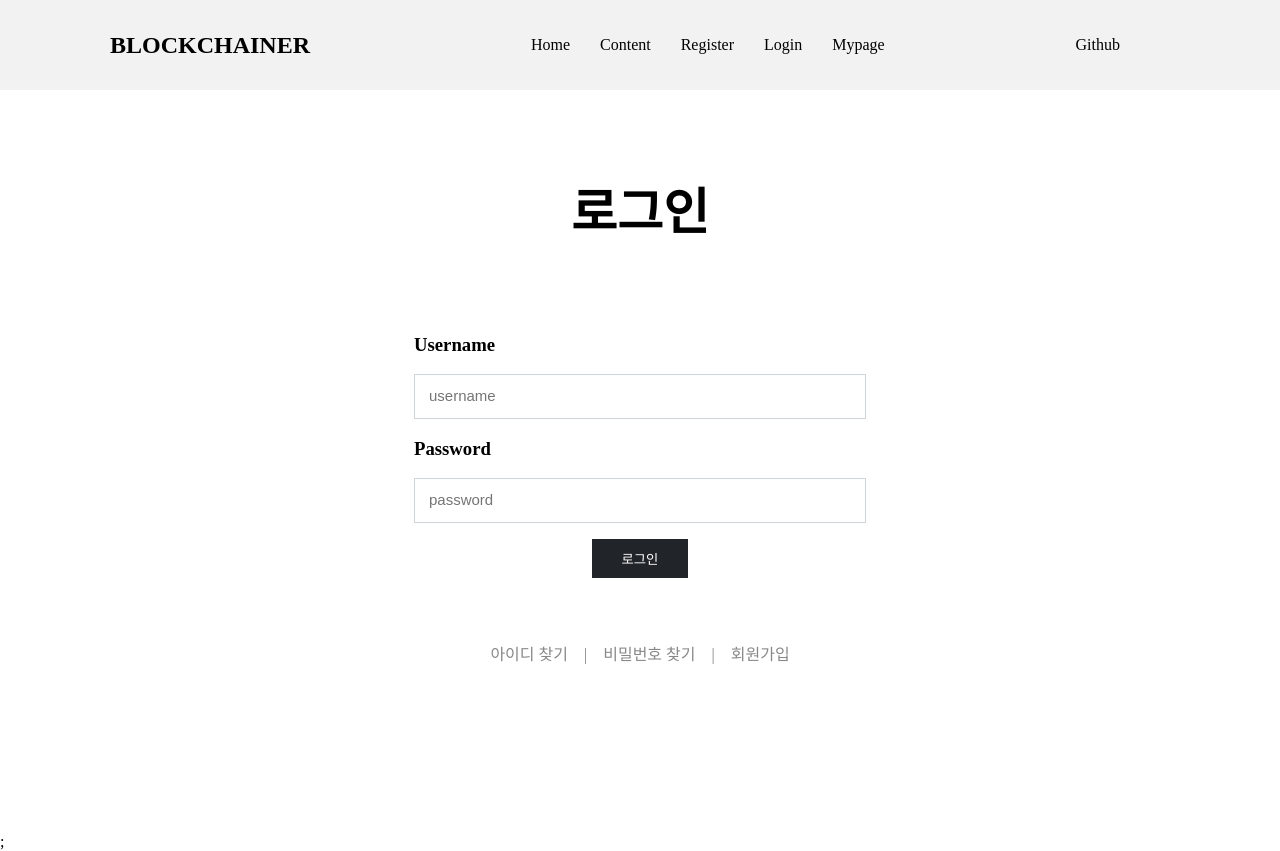
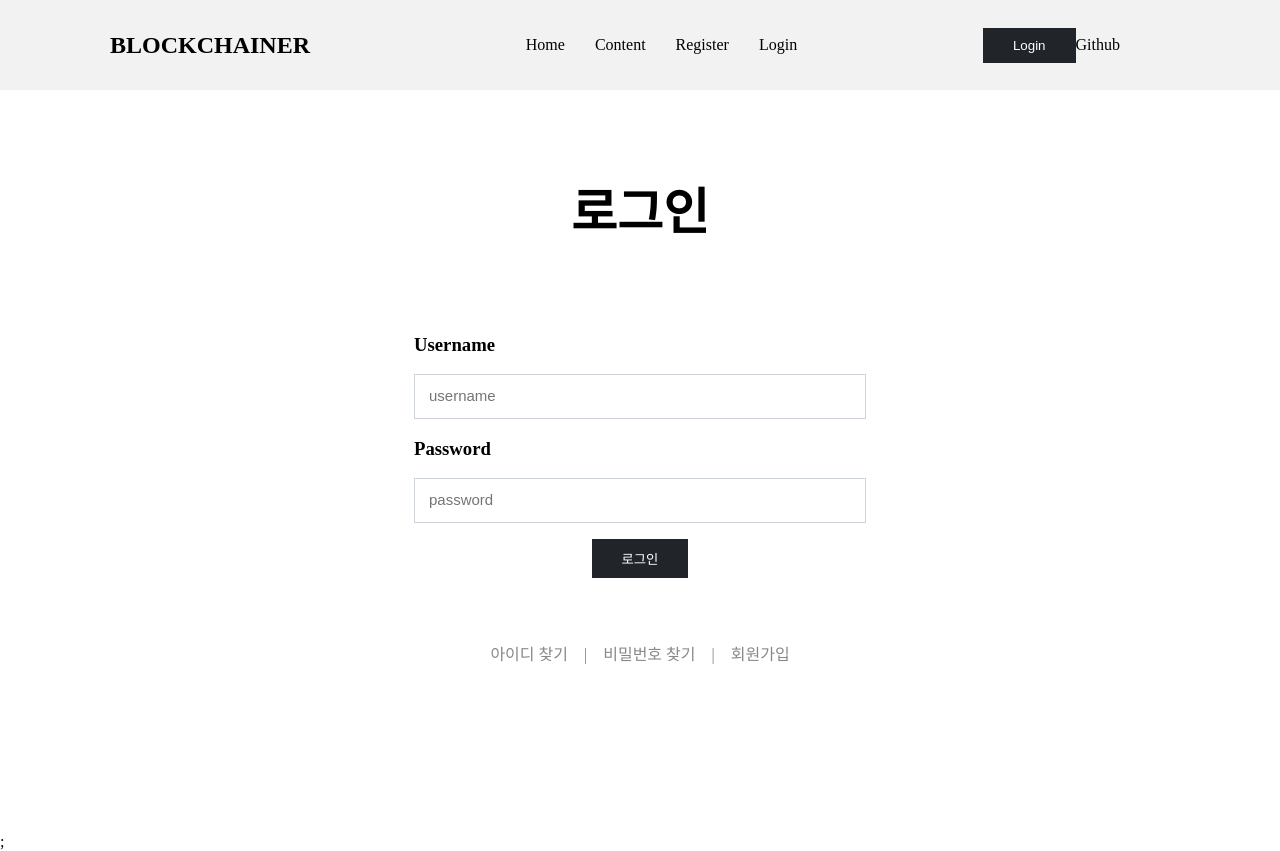
Before and after one commit to citron03/beb-03-blockchainer, a React (Create React App) app in the folder client/: page /login in a window 1280 px wide. Built offline with nearby package versions, Linux system fonts and the light colour scheme.

Commit message:
로그인, 로그아웃 기능 연동 테스트

```diff
--- a/client/src/Redux/tokenSlice.js
+++ b/client/src/Redux/tokenSlice.js
@@ -10,15 +10,18 @@ const tokenSlice = createSlice({
     name: 'token',
     initialState,
     reducers: {
-        // 액션 타입은 슬라이스 이름을 접두어로 사용해서 자동 생성됩니다. -> 'token/setToken'
-        setToken(state, action) {
-            state = {
+        // 액션 타입은 슬라이스 이름을 접두어로 사용해서 자동 생성. -> 'token/setToken'
+        setToken: (state, action) => {
+            return Object.assign({}, {
                 accessToken: action.payload.accessToken,
                 username: action.payload.username
-            };
+            });
         },
-        removeToken(state) {
-            state = { ...initialState };
+        removeToken: (state) => {
+            return Object.assign({}, {
+                accessToken: '',
+                username: ''
+            });
         }
     }
 })
--- a/client/src/components/Nav.jsx
+++ b/client/src/components/Nav.jsx
@@ -1,5 +1,9 @@
 import { NavLink } from 'react-router-dom';
 import styled from "styled-components";
+import { useSelector, useDispatch } from 'react-redux';
+import { useEffect, useState } from 'react';
+import { removeToken } from '../Redux/tokenSlice';
+import { useHistory } from 'react-router-dom';
 
 const NavHeader = styled.header`
   height: 90px;
@@ -76,11 +80,30 @@ const A = styled.a`
   }
 `;
 
+const Button = styled.button`
+  background: #212529;
+  border: 0;
+  padding: 10px 30px;
+  color: #fff;
+  transition: 0.4s;
+  cursor: pointer;
+`;
 
 
-const Nav = () => {
+const Nav = ({ accessToken }) => {
+  const history = useHistory();
+  const dispatch = useDispatch();
+  const tokenSelector = useSelector((state) => state.token);
+  const [login, setLogin] = useState(false);
+
+  const handleLogout = () => {
+    dispatch(removeToken());
+    history.push('/');
+  }
+
   return (
     <NavHeader id='nav_header'>
+      {console.log(tokenSelector)}
       <Navdiv>
         <MyLink to="/">
           <h2>BLOCKCHAINER</h2>
@@ -97,7 +120,29 @@ const Nav = () => {
               Content
               </MyLink>
             </MyLi>
-            <MyLi>
+            {tokenSelector.accessToken === "" ? (
+              <>
+              <MyLi>
+                <MyLink to="/register">
+                Register
+                </MyLink>
+              </MyLi>
+              <MyLi>
+                <MyLink to="/login">
+                Login
+                </MyLink>
+              </MyLi>
+              </>
+            ) : (
+              <>
+                <MyLi>
+                  <MyLink to="/mypage">
+                  Mypage
+                  </MyLink>
+                </MyLi>
+              </>
+            )}
+            {/* <MyLi>
               <MyLink to="/register">
               Register
               </MyLink>
@@ -111,10 +156,15 @@ const Nav = () => {
               <MyLink to="/mypage">
               Mypage
               </MyLink>
-            </MyLi>
+            </MyLi> */}
           </MyUl>
         </Navbar>
         <div>
+          {tokenSelector.accessToken !== "" ? (
+            <Button type="button" onClick={handleLogout}>Logout</Button>
+          ): (
+            <Button type="button">Login</Button>
+          )}
           <A href="https://github.com/codestates/beb-03-blockchainer" target="_blank">Github</A>
         </div>
       </Navdiv>
--- a/client/src/pages/Login.jsx
+++ b/client/src/pages/Login.jsx
@@ -2,7 +2,7 @@ import axios from 'axios';
 import { useRef, useState } from 'react';
 import { Redirect, Link } from 'react-router-dom';
 import styled from 'styled-components';
-import { useSelector, useDispatch } from 'react-redux';
+import { useDispatch } from 'react-redux';
 import { setToken } from '../Redux/tokenSlice';
 
 const Main = styled.main`
@@ -119,8 +119,7 @@ const ALink = styled(Link)`
 `;
 
 const Login = () => {
-  const tokenSelector = useSelector((state) => state.token.accesToken);
-  const usernameSelector = useSelector((state) => state.token.username);
+
   const dispatch = useDispatch();
   const usernameRef = useRef(null);
   const passwordRef = useRef(null);
@@ -173,16 +172,17 @@ const Login = () => {
 
         if (res.status === 200) {
           // 로그인 성공
-          const accessToken = res.data.data.accesToken;
+          const accessToken = res.data.data.accessToken;
           dispatch(setToken({
-            accessToken,
+            accessToken: String(accessToken),
             username: inputs.username
           }));
-          console.log(tokenSelector, usernameSelector);
           setError(0);
         }
-        // // 응답 결과에 따라 error 상태 저장
-        // setError(1)
+      })
+      .catch(() => {
+        // 응답 결과에 따라 error 상태 저장
+        setError(3);
       })
 
     }
@@ -190,7 +190,7 @@ const Login = () => {
 
   return (
     <Main>
-      {error === 0 ? <Redirect to="/mypage" /> : null}
+      {error === 0 ? <Redirect to="/" /> : null}
       <Section>
         <Container>
           <Div>
--- a/client/src/pages/Mypage.jsx
+++ b/client/src/pages/Mypage.jsx
@@ -1,4 +1,5 @@
 import styled from "styled-components";
+import { useSelector } from 'react-redux';
 
 const Main = styled.main`
 margin-top: 90px;
@@ -35,6 +36,7 @@ const Title = styled.h1`
 `;
 
 const Mypage = () => {
+  const tokenSelector = useSelector((state) => state.token);
   return (
     <Main>
       <Section>
@@ -43,6 +45,7 @@ const Mypage = () => {
             <TitleDiv>
               <Title>Mypage</Title>
             </TitleDiv>
+            {console.log(tokenSelector)}
           </Div>
         </Container>
       </Section>
```
